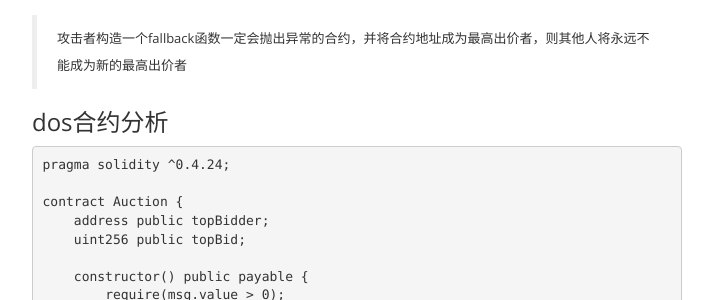
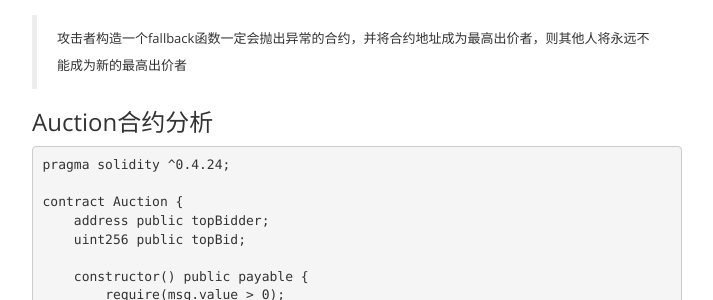
Before and after one commit to ssr-zjm/ssr-zjm.github.io, a Jekyll site: the page built from _posts/2020-3-22-智能合约审计-拒绝服务.md, in a window 1280 px wide and 900 px high, scrolled down 2417 px. Shown: the part 155-455 px from the top of the window, without its empty margins (283-996 px from the left). Built offline with Jekyll 4.4.1, drawn with Linux system fonts in a browser that asks for light colours.

Commit message:
Update 2020-3-22-智能合约审计-拒绝服务.md

````diff
--- a/_posts/2020-3-22-智能合约审计-拒绝服务.md
+++ b/_posts/2020-3-22-智能合约审计-拒绝服务.md
@@ -116,7 +116,7 @@ contract gaslimitGame{
 
 > 攻击者构造一个fallback函数一定会抛出异常的合约，并将合约地址成为最高出价者，则其他人将永远不能成为新的最高出价者
 
-### dos合约分析
+### Auction合约分析
 
 ```sol
 pragma solidity ^0.4.24;
````
